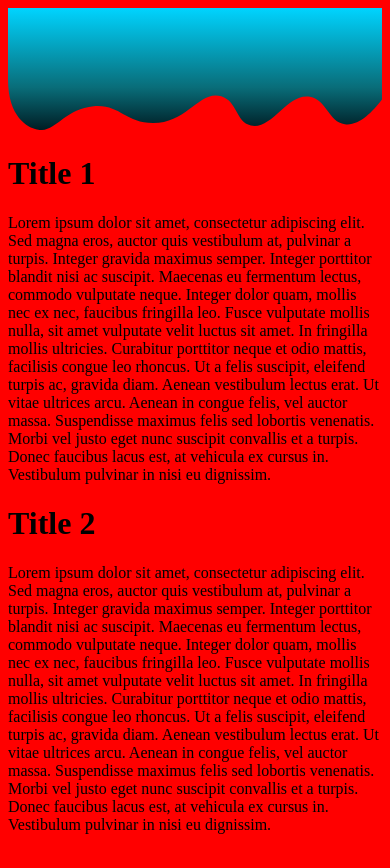
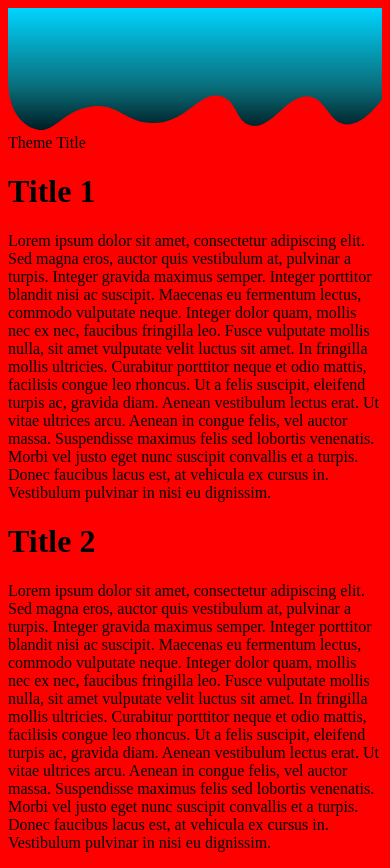
Before and after one commit to jasbo90/mobile-friendly-practice, a plain HTML site: page index.html in a window 390 px wide. Drawn offline with Linux system fonts and the light colour scheme.

```diff
--- a/index.html
+++ b/index.html
@@ -4,6 +4,10 @@
   <meta charset="UTF-8">
   <meta name="viewport" content="width=device-width, initial-scale=1.0">
   <title>Theme Title</title>
+
+<link rel="stylesheet" href="CSS/style.css">
+</head>
+<body>
     <svg id="Layer_1" data-name="Layer 1" xmlns="http://www.w3.org/2000/svg" viewBox="0 0 1366 445.8">
         <defs>
             <style>
@@ -20,10 +24,7 @@
         <path class="cls-1"
             d="M1366,334.59c-35.76,47.13-85.07,97-135.44,90-59.88-8.29-66.63-89.32-127.49-100.5-82.78-15.2-137.89,122.32-216,105-55.81-12.38-48.17-87.13-108-106.5-78.31-25.35-125.07,98-249,97.5-103.49-.42-121.3-69.87-217.49-61.5-107.29,9.34-142.49,100.74-207,85.5C72.27,436.21,0,399.09,0,261.1V0H1366Z" />
     </svg>
-<link rel="stylesheet" href="CSS/style.css">
-</head>
-<body>
-
+    <header>Theme Title</header>
     <div class= "title">
     <h1>Title 1</h1></div>
   <p>Lorem ipsum dolor sit amet, consectetur adipiscing elit. Sed magna eros, auctor quis vestibulum at, pulvinar a turpis. Integer gravida maximus semper. Integer porttitor blandit nisi ac suscipit. Maecenas eu fermentum lectus, commodo vulputate neque. Integer dolor quam, mollis nec ex nec, faucibus fringilla leo. Fusce vulputate mollis nulla, sit amet vulputate velit luctus sit amet. In fringilla mollis ultricies. Curabitur porttitor neque et odio mattis, facilisis congue leo rhoncus. Ut a felis suscipit, eleifend turpis ac, gravida diam. Aenean vestibulum lectus erat. Ut vitae ultrices arcu. Aenean in congue felis, vel auctor massa. Suspendisse maximus felis sed lobortis venenatis. Morbi vel justo eget nunc suscipit convallis et a turpis. Donec faucibus lacus est, at vehicula ex cursus in. Vestibulum pulvinar in nisi eu dignissim.</p>
```
Lines whose indentation alone changed are shown as unchanged.
